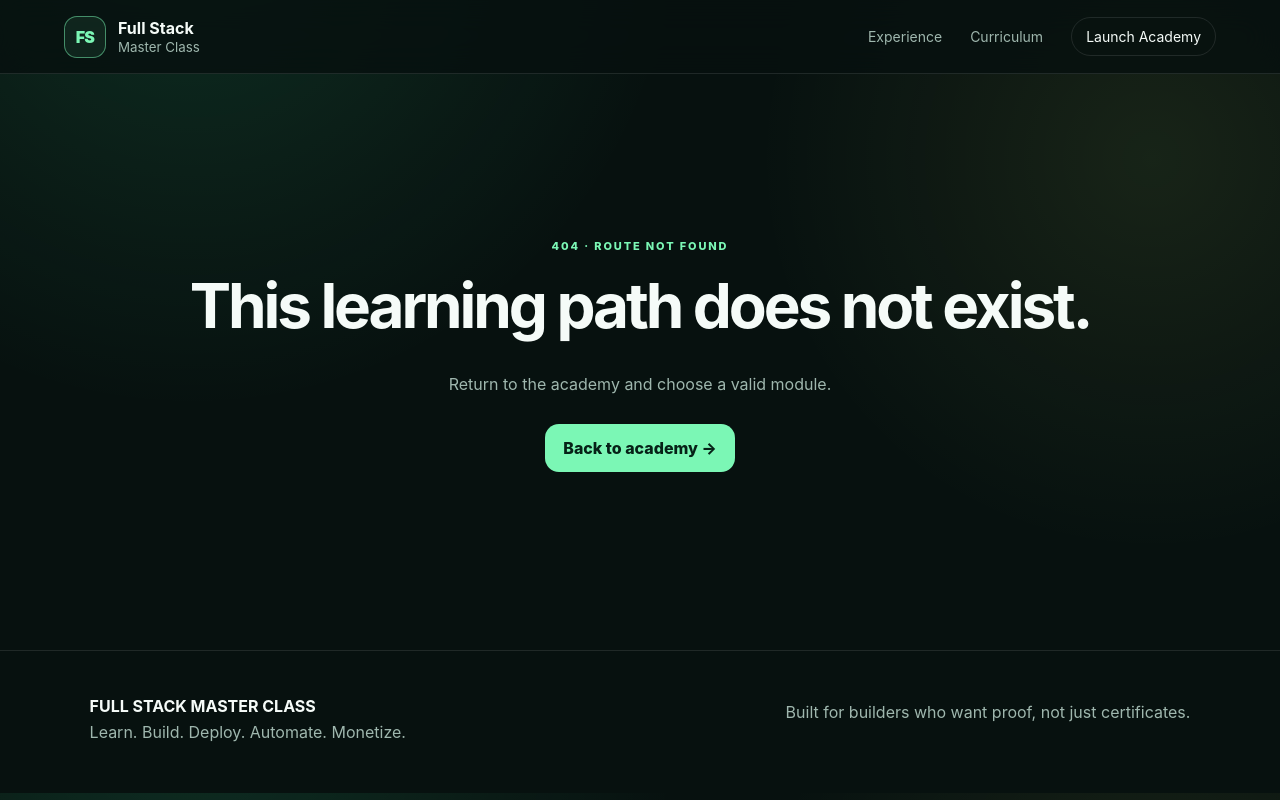
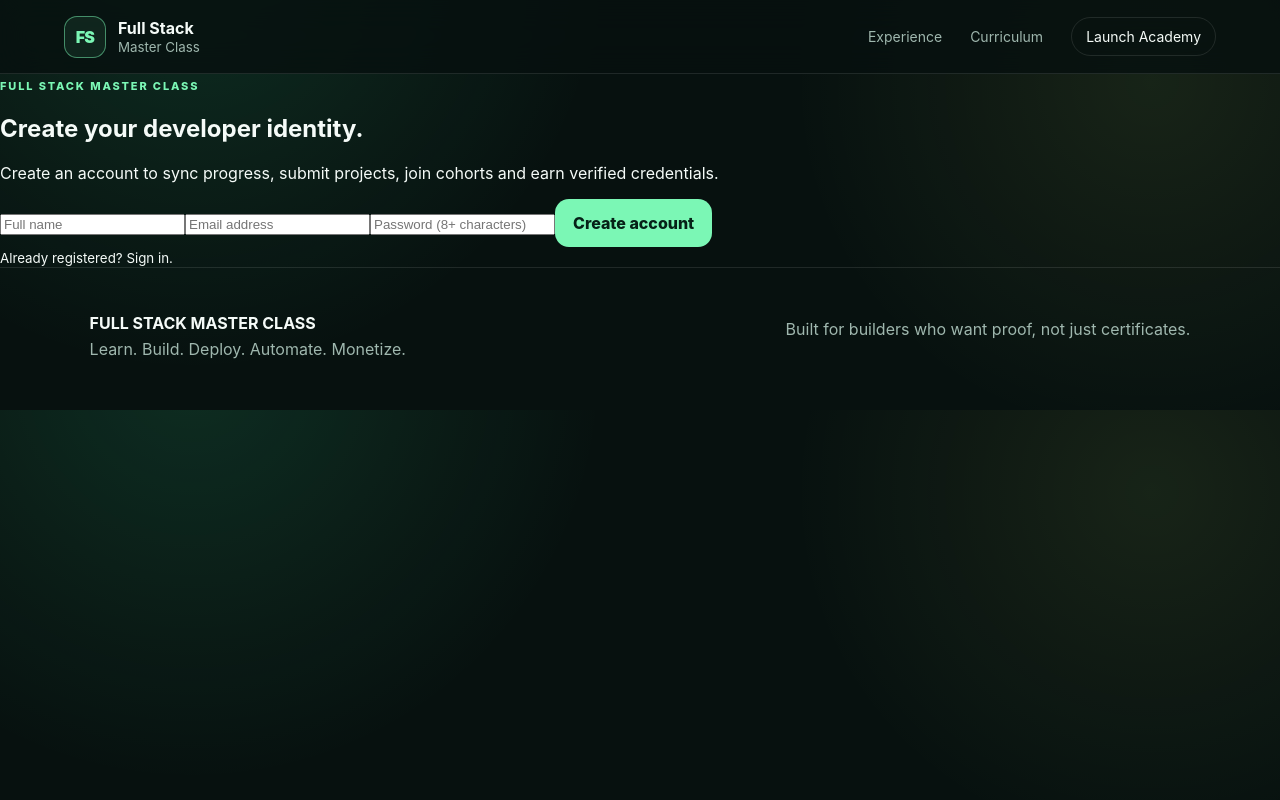
Before and after one commit to mabrig1/FULL-STACK-MASTER-CLASS, a Next.js app: page /register in a window 1280 px wide. Before the commit this address had no page. Built offline with nearby package versions, Linux system fonts and the light colour scheme.

Commit message:
feat: add persistent accounts and MongoDB foundation

```diff
--- /dev/null
+++ b/app/register/page.tsx
@@ -0,0 +1,5 @@
+import AuthForm from "@/components/auth-form";
+
+export default function RegisterPage() {
+  return <AuthForm mode="register" />;
+}
```
